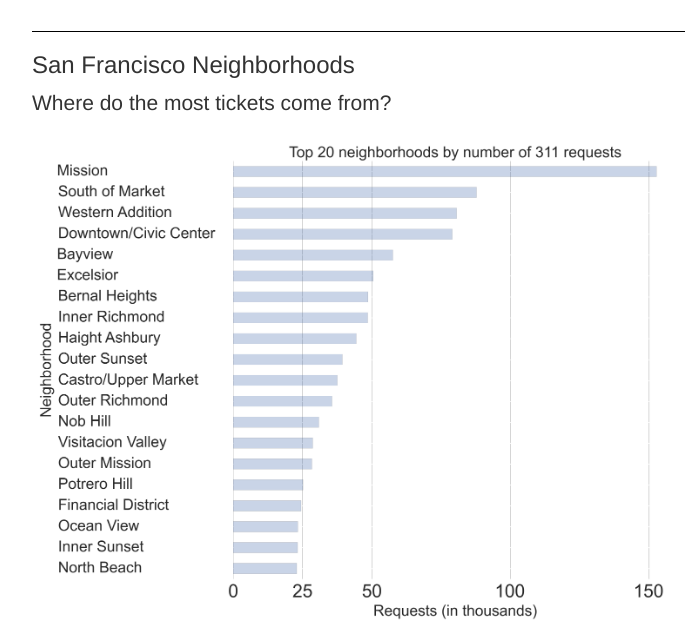
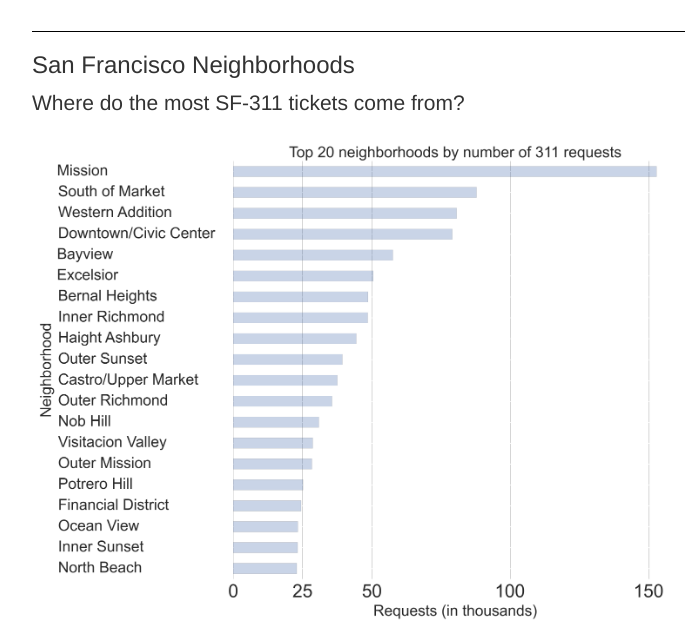
Before and after one commit to pwgerman/311, a Flask app: page /insights in a window 1280 px wide. Shown: the part 604-1230 px from the top of the page, without its empty margins (38-733 px from the left). Run offline with Flask 2, Linux system fonts and the light colour scheme; some libraries are stand-ins or nearby versions.

Commit message:
Edit text

```diff
--- a/web/templates/insights.html
+++ b/web/templates/insights.html
@@ -12,7 +12,7 @@
 </div> -->
 <div class="content-block">
   <h3>San Francisco Neighborhoods</h3>
-  <p class="lead">Where do the most tickets come from?</p>
+  <p class="lead">Where do the most SF-311 tickets come from?</p>
   <img src="static/images/RequestByNeighborhood.png", width="100%">
 </div>
 {% endblock %}
```
